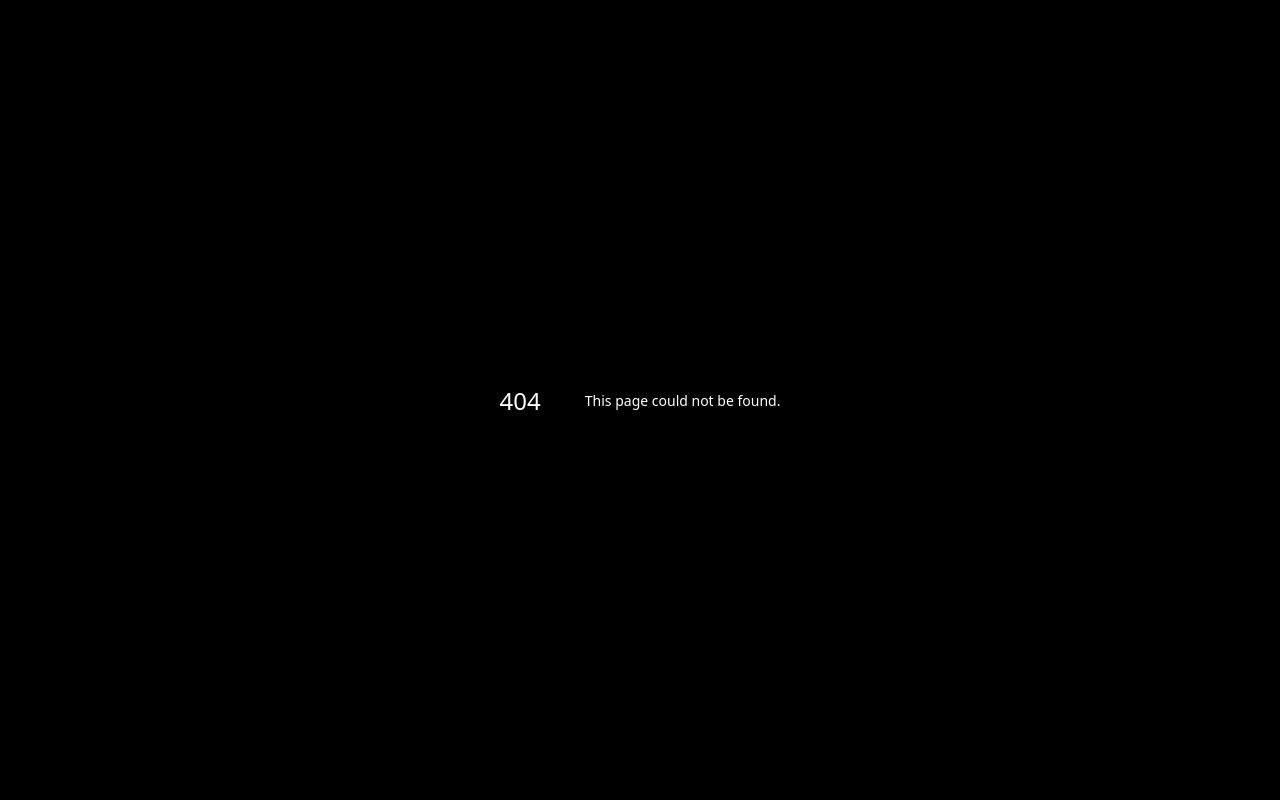
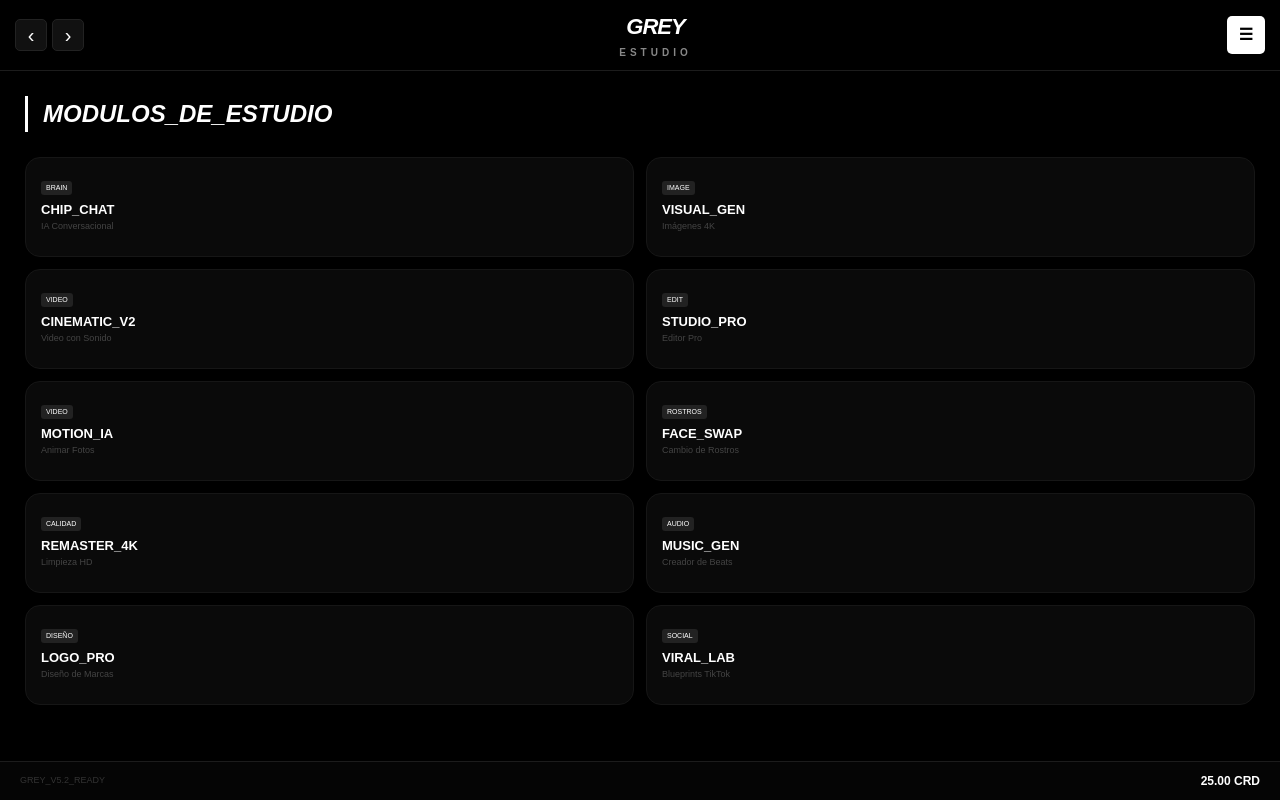
Before and after one commit to capitamweed1205-pixel/grey-ia, a Next.js app: page /studio in a window 1280 px wide. Before the commit this address had no page. Built offline with nearby package versions, Linux system fonts and the light colour scheme.

Commit message:
Create StudioPage component with tools grid

```diff
--- /dev/null
+++ b/app/(dashboard)/studio/page.tsx
@@ -0,0 +1,34 @@
+"use client"
+import Link from 'next/link';
+
+export default function StudioPage() {
+  const tools = [
+    { name: 'CHIP_CHAT', link: '/chat', desc: 'IA Conversacional', cat: 'BRAIN' },
+    { name: 'VISUAL_GEN', link: '/images', desc: 'Imágenes 4K', cat: 'IMAGE' },
+    { name: 'CINEMATIC_V2', link: '/video', desc: 'Video con Sonido', cat: 'VIDEO' },
+    { name: 'STUDIO_PRO', link: '/editor', desc: 'Editor Pro', cat: 'EDIT' },
+    { name: 'MOTION_IA', link: '/img2video', desc: 'Animar Fotos', cat: 'VIDEO' },
+    { name: 'FACE_SWAP', link: '/faceswap', desc: 'Cambio de Rostros', cat: 'ROSTROS' },
+    { name: 'REMASTER_4K', link: '/remaster', desc: 'Limpieza HD', cat: 'CALIDAD' },
+    { name: 'MUSIC_GEN', link: '/music', desc: 'Creador de Beats', cat: 'AUDIO' },
+    { name: 'LOGO_PRO', link: '/logo', desc: 'Diseño de Marcas', cat: 'DISEÑO' },
+    { name: 'VIRAL_LAB', link: '/viral', desc: 'Blueprints TikTok', cat: 'SOCIAL' },
+  ];
+
+  return (
+    <div style={{ padding: '25px', backgroundColor: '#000', minHeight: '100vh' }}>
+      <h2 style={{ fontSize: '24px', fontWeight: '900', fontStyle: 'italic', marginBottom: '25px', borderLeft: '3px solid #fff', paddingLeft: '15px' }}>MODULOS_DE_ESTUDIO</h2>
+      <div style={{ display: 'grid', gridTemplateColumns: '1fr 1fr', gap: '12px' }}>
+        {tools.map(t => (
+          <Link key={t.link} href={t.link} style={{ textDecoration: 'none' }}>
+            <div style={{ backgroundColor: '#0a0a0a', border: '1px solid #161616', padding: '15px', borderRadius: '15px', height: '100px', display: 'flex', flexDirection: 'column', justifyContent: 'center' }}>
+              <span style={{ fontSize: '7px', color: '#fff', backgroundColor: '#222', padding: '2px 5px', width: 'fit-content', borderRadius: '3px', marginBottom: '5px' }}>{t.cat}</span>
+              <h3 style={{ color: '#fff', fontSize: '13px', fontWeight: '900', margin: 0 }}>{t.name}</h3>
+              <p style={{ color: '#444', fontSize: '9px' }}>{t.desc}</p>
+            </div>
+          </Link>
+        ))}
+      </div>
+    </div>
+  );
+}
```
